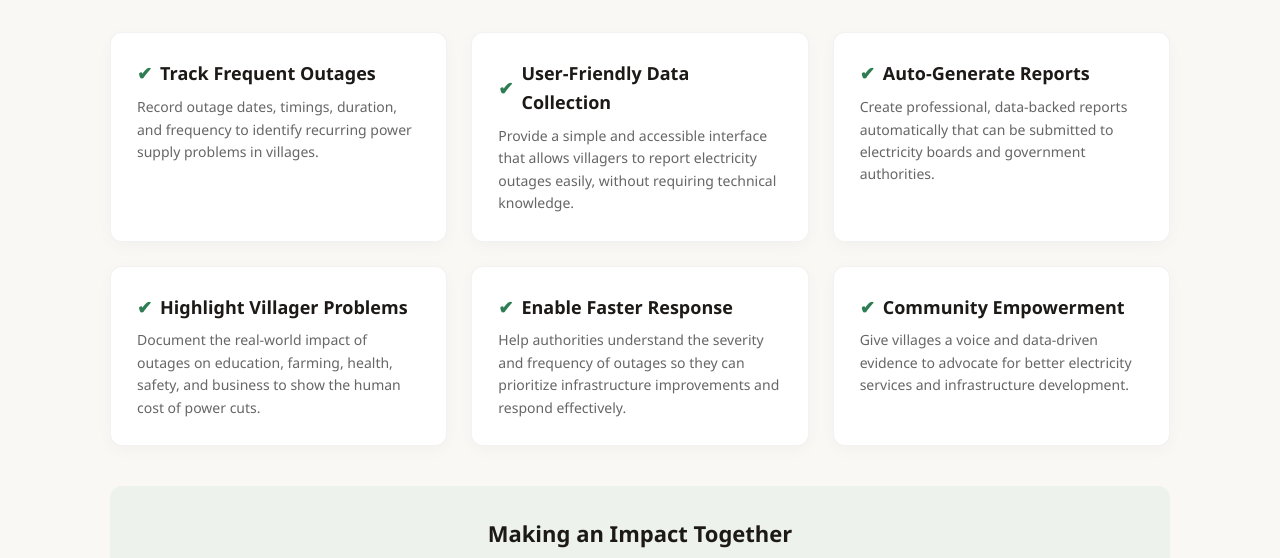
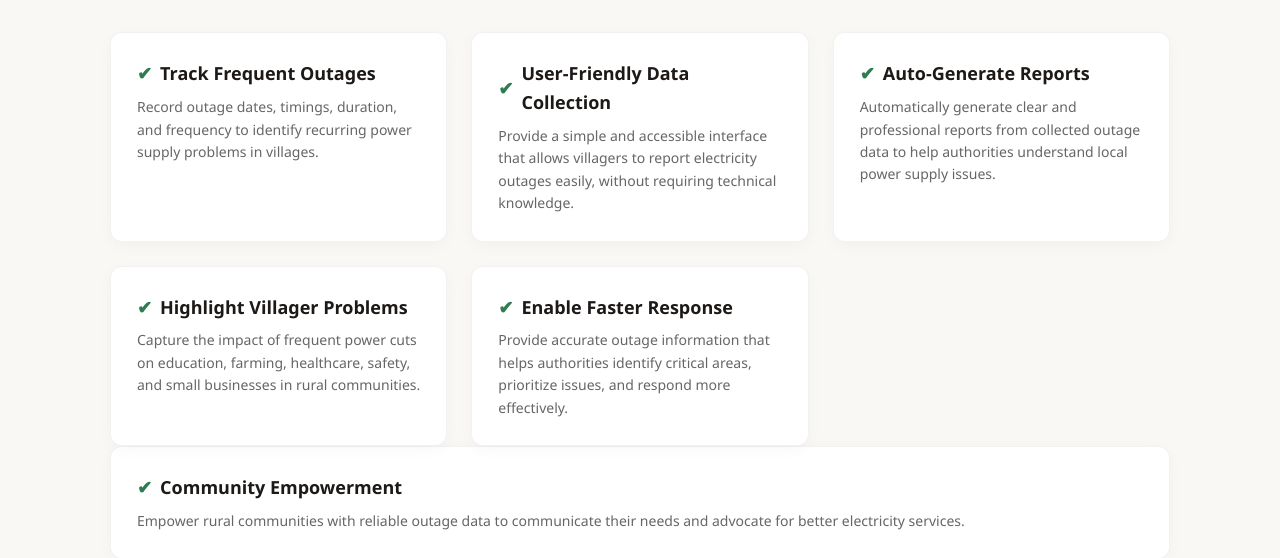
Before and after one commit to agrimtonk-rgb/web-dev-project-, a plain HTML site: page objectives.html in a window 1280 px wide. Shown: the part 240-798 px from the top of the page. Drawn offline with Linux system fonts and the light colour scheme.

Commit message:
Improve reporting and community objectives

```diff
--- a/objectives.html
+++ b/objectives.html
@@ -45,23 +45,25 @@
       </div>
       <div class="card">
         <h3 style="display: flex; align-items: center; gap: 8px;"><span style="color: #2e7d52;">✔</span> User-Friendly Data Collection</h3>
-       <p>Provide a simple and accessible interface that allows villagers to report electricity outages easily, without requiring technical knowledge.</p>
+        <p>Provide a simple and accessible interface that allows villagers to report electricity outages easily, without requiring technical knowledge.</p>
       </div>
       <div class="card">
         <h3 style="display: flex; align-items: center; gap: 8px;"><span style="color: #2e7d52;">✔</span> Auto-Generate Reports</h3>
-        <p>Create professional, data-backed reports automatically that can be submitted to electricity boards and government authorities.</p>
+         <p>Automatically generate clear and professional reports from collected outage data to help authorities understand local power supply issues.</p>
+
       </div>
       <div class="card">
         <h3 style="display: flex; align-items: center; gap: 8px;"><span style="color: #2e7d52;">✔</span> Highlight Villager Problems</h3>
-        <p>Document the real-world impact of outages on education, farming, health, safety, and business to show the human cost of power cuts.</p>
+         <p>Capture the impact of frequent power cuts on education, farming, healthcare, safety, and small businesses in rural communities.</p>
       </div>
       <div class="card">
         <h3 style="display: flex; align-items: center; gap: 8px;"><span style="color: #2e7d52;">✔</span> Enable Faster Response</h3>
-        <p>Help authorities understand the severity and frequency of outages so they can prioritize infrastructure improvements and respond effectively.</p>
+        <p>Provide accurate outage information that helps authorities identify critical areas, prioritize issues, and respond more effectively.</p>
+</div>
       </div>
       <div class="card">
         <h3 style="display: flex; align-items: center; gap: 8px;"><span style="color: #2e7d52;">✔</span> Community Empowerment</h3>
-        <p>Give villages a voice and data-driven evidence to advocate for better electricity services and infrastructure development.</p>
+        <p>Empower rural communities with reliable outage data to communicate their needs and advocate for better electricity services.</p>
       </div>
     </div>
 
```
